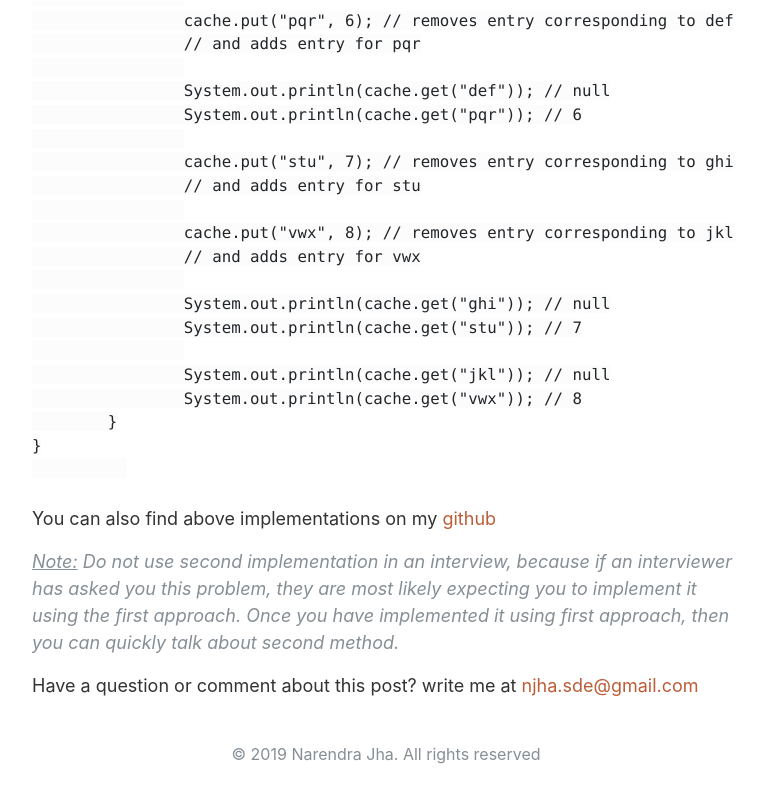
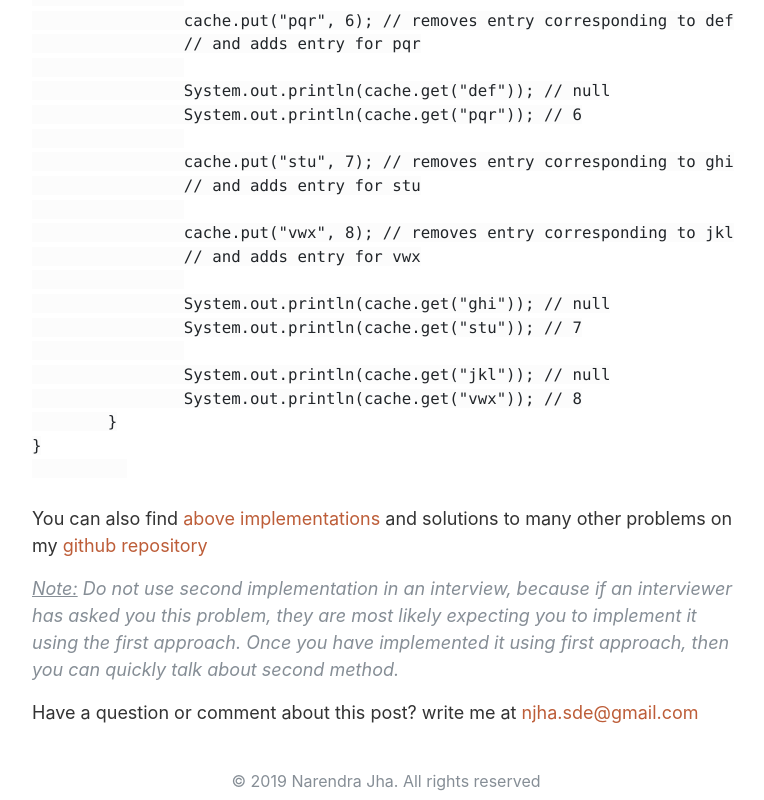
Before and after one commit to naren-jha/naren-jha.github.io, a website: page blogs/lru-cache.html in a window 1280 px wide. Shown: the part 8132-8932 px from the top of the page, without its empty margins (390-1154 px from the left). Before the commit the page ends 8905 px from the top, so only its background shows below. Drawn offline with Linux system fonts and the light colour scheme; a web font is replaced by a local one.

Commit message:
minor content update

```diff
--- a/blogs/lru-cache.html
+++ b/blogs/lru-cache.html
@@ -402,7 +402,7 @@ public class LRUCache&lt;K, V&gt; extends LinkedHashMap&lt;K, V&gt; {
 	</pre>
 
 	<p style="margin-top: 0;">
-		You can also find above implementations on my <a href="https://github.com/njha-collab/DS_Algo/blob/master/src/advance_ds/lru_cache" target="_blank">github</a>
+		You can also find <a href="https://github.com/njha-collab/DS_Algo/blob/master/src/advance_ds/lru_cache" target="_blank">above implementations</a> and solutions to many other problems on my <a href="https://github.com/njha-collab/DS_Algo/" target="_blank">github repository</a>
 	</p>
 
 	<p class="italic gray">
```
